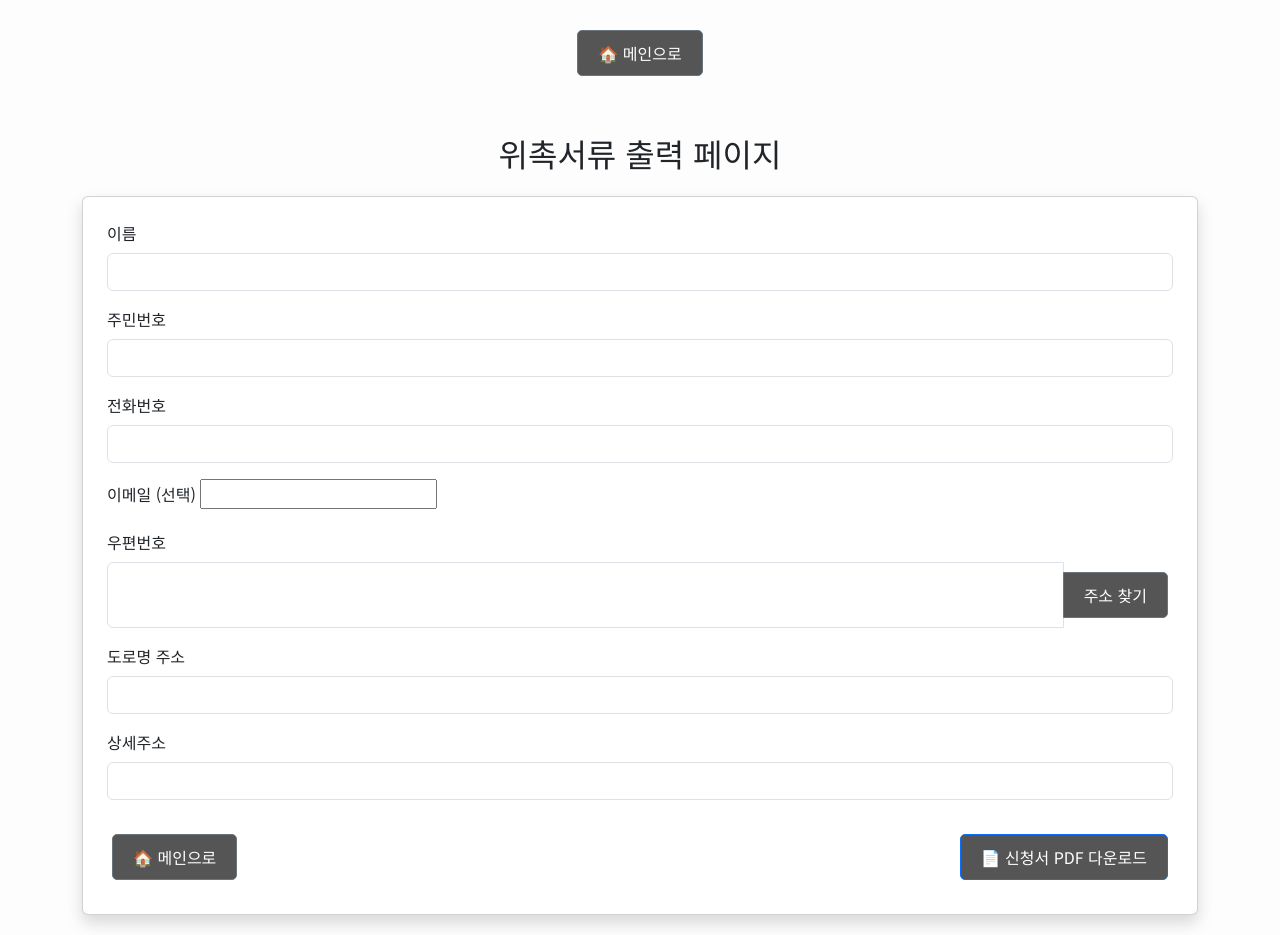
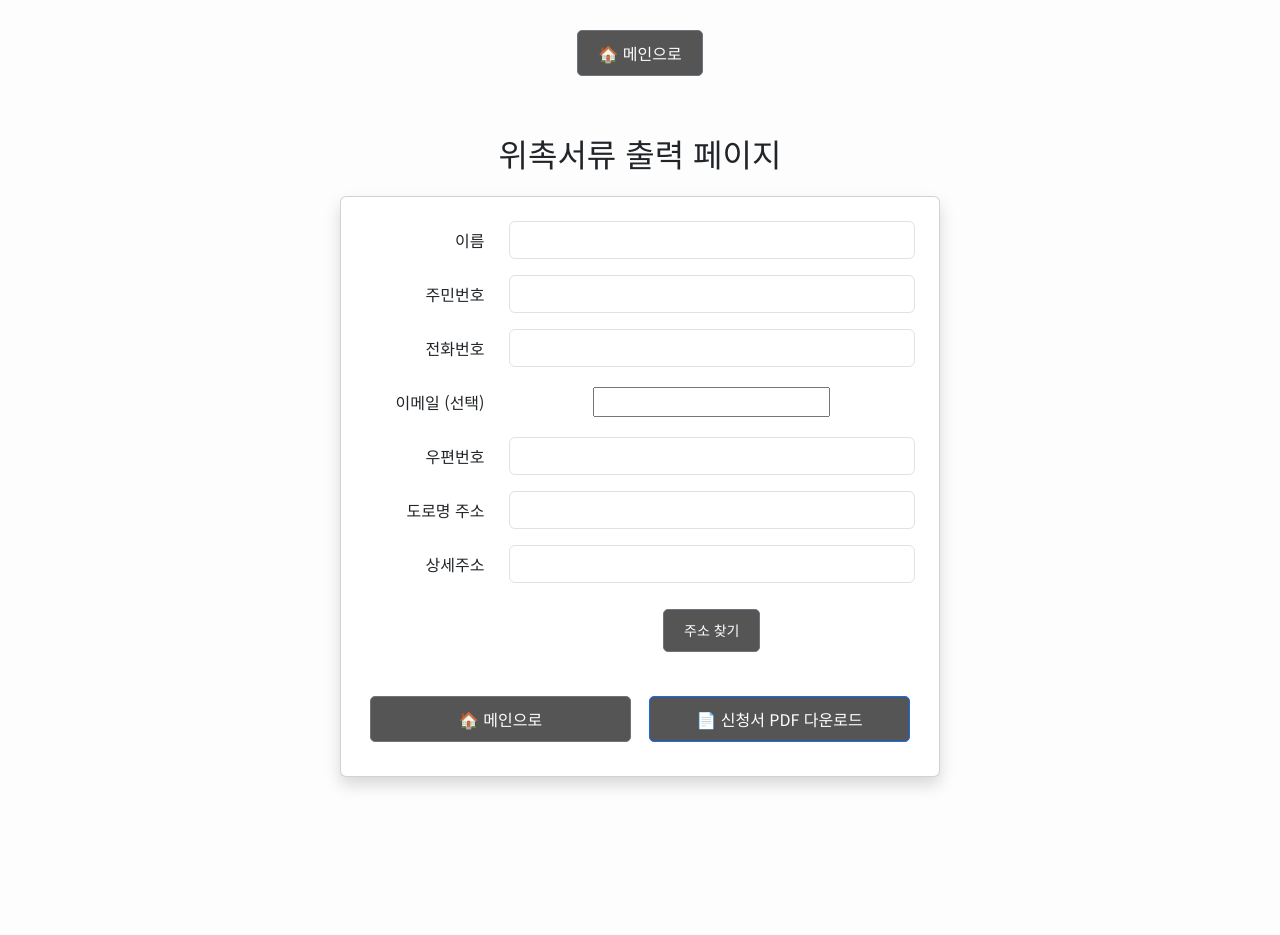
Before and after one commit to hun2up/django_ma, a Django app: page /join/ in a window 1280 px wide. After the commit the page ends 788 px from the top, so only its background shows below. Run offline with Django 5.2, Linux system fonts and the light colour scheme; the visitor is signed in with stand-in values (Sample User, id 1); some libraries are stand-ins or nearby versions.

Commit message:
아몰라

```diff
--- a/join/templates/join/join_form.html
+++ b/join/templates/join/join_form.html
@@ -1,95 +1,51 @@
 {% extends "base.html" %}
 
-{% block title %}회원가입{% endblock %}
+{% block title %}위촉서류 출력{% endblock %}
 
 {% block content %}
 <div class="container mt-5">
+  <div class="mx-auto" style="max-width: 600px;">  <!-- ✅ 모바일 대응을 위한 max-width -->
     <h2 class="mb-4 text-center">위촉서류 출력 페이지</h2>
 
-  <!-- Bootstrap 카드 UI -->
     <div class="card shadow p-4">
-    <form method="POST" novalidate class="text-start">
+      <form method="POST" novalidate>
         {% csrf_token %}
 
-      <!-- 이름 -->
-      <div class="mb-3">
-        <label for="{{ form.name.id_for_label }}" class="form-label">{{ form.name.label }}</label>
-        {{ form.name }}
-        {% if form.name.errors %}
-          <div class="text-danger small">{{ form.name.errors.as_text }}</div>
+        <!-- 공통 필드 렌더링 -->
+        {% for field in form %}
+          <div class="row mb-3 align-items-center">
+            <label for="{{ field.id_for_label }}" class="col-12 col-md-3 col-form-label text-md-end">{{ field.label }}</label>
+            <div class="col-12 col-md-9">
+              {{ field }}
+              {% if field.errors %}
+                <div class="text-danger small">{{ field.errors.as_text }}</div>
               {% endif %}
             </div>
+          </div>
+        {% endfor %}
 
-      <!-- 주민번호 -->
-      <div class="mb-3">
-        <label for="{{ form.ssn.id_for_label }}" class="form-label">{{ form.ssn.label }}</label>
-        {{ form.ssn }}
-        {% if form.ssn.errors %}
-          <div class="text-danger small">{{ form.ssn.errors.as_text }}</div>
-        {% endif %}
+        <!-- 주소 찾기 버튼 (우편번호 필드 옆에만) -->
+        <div class="row mb-3 align-items-center">
+          <div class="offset-md-3 col-12 col-md-9">
+            <button type="button" class="btn btn-outline-secondary btn-sm" onclick="execDaumPostcode()">주소 찾기</button>
+          </div>
         </div>
 
-      <!-- 전화번호 -->
-      <div class="mb-3">
-        <label for="{{ form.phone.id_for_label }}" class="form-label">{{ form.phone.label }}</label>
-        {{ form.phone }}
-        {% if form.phone.errors %}
-          <div class="text-danger small">{{ form.phone.errors.as_text }}</div>
-        {% endif %}
-      </div>
-
-      <!-- 이메일 -->
-      <div class="mb-3">
-        <label for="{{ form.email.id_for_label }}" class="form-label">{{ form.email.label }}</label>
-        {{ form.email }}
-        {% if form.email.errors %}
-          <div class="text-danger small">{{ form.email.errors.as_text }}</div>
-        {% endif %}
-      </div>
-
-      <!-- 우편번호 -->
-      <div class="mb-3">
-        <label for="{{ form.postcode.id_for_label }}" class="form-label">{{ form.postcode.label }}</label>
-        <div class="input-group">
-          {{ form.postcode }}
-          <button type="button" class="btn btn-outline-secondary" onclick="execDaumPostcode()">주소 찾기</button>
-        </div>
-        {% if form.postcode.errors %}
-          <div class="text-danger small">{{ form.postcode.errors.as_text }}</div>
-        {% endif %}
-      </div>
-
-      <!-- 도로명 주소 -->
-      <div class="mb-3">
-        <label for="{{ form.address.id_for_label }}" class="form-label">{{ form.address.label }}</label>
-        {{ form.address }}
-        {% if form.address.errors %}
-          <div class="text-danger small">{{ form.address.errors.as_text }}</div>
-        {% endif %}
-      </div>
-
-      <!-- 상세주소 -->
-      <div class="mb-3">
-        <label for="{{ form.address_detail.id_for_label }}" class="form-label">{{ form.address_detail.label }}</label>
-        {{ form.address_detail }}
-        {% if form.address_detail.errors %}
-          <div class="text-danger small">{{ form.address_detail.errors.as_text }}</div>
-        {% endif %}
-      </div>
-
-      <div class="d-flex justify-content-between mt-4">
-        <a href="{% url 'home' %}" class="btn btn-secondary">
+        <!-- 버튼들 -->
+        <div class="d-flex flex-column flex-md-row justify-content-between mt-4 gap-2">
+          <a href="{% url 'home' %}" class="btn btn-secondary w-100 w-md-auto">
             🏠 메인으로
           </a>
-        <button type="submit" class="btn btn-primary">
+          <button type="submit" class="btn btn-primary w-100 w-md-auto">
             📄 신청서 PDF 다운로드
           </button>
         </div>
       </form>
     </div>
   </div>
+</div>
 
-<!-- ✅ 다음 주소 API -->
+<!-- 다음 주소 API -->
 <script src="https://ssl.daumcdn.net/dmaps/map_js_init/postcode.v2.js"></script>
 <script>
 function execDaumPostcode() {
```
Also changed, not shown: join/templatetags/__init__.py (added), join/templatetags/form_filters.py (added). Lines whose indentation alone changed are shown as unchanged.
